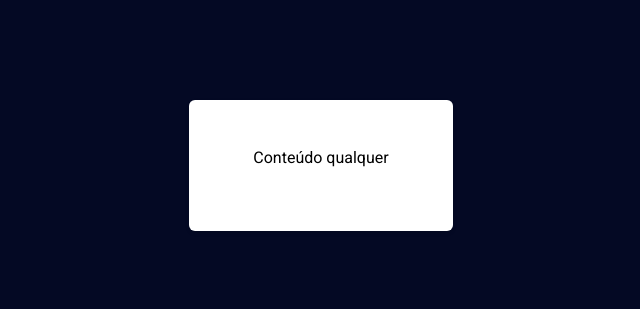
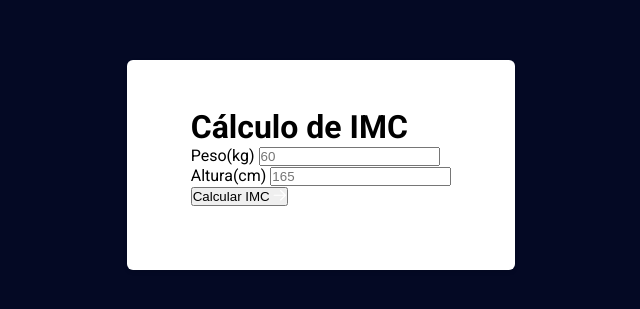
Before and after one commit to desenvjonathan/imc-calculator, a plain HTML site: page index.html in a window 1280 px wide. Shown: the part 235-544 px from the top of the page, without its empty margins (319-959 px from the left). Drawn offline with Linux system fonts and the light colour scheme.

Commit message:
finished html

```diff
--- a/index.html
+++ b/index.html
@@ -21,7 +21,30 @@
 
   <div class="container">
     <main class="card">
-      Conteúdo qualquer
+      <form>
+        <h1 class="title">Cálculo de IMC</h1>
+
+        <div class="input-wrapper">
+          <label for="weight"> Peso(kg)</label>
+          <input
+            id="weight"
+            type="text"
+            placeholder="60"/>
+        </div>
+
+        <div class="input-wrapper">
+          <label for="height"> Altura(cm)</label>
+          <input
+            id="height"
+            type="text"
+            placeholder="165"/>
+        </div>
+
+        <button type="submit">
+          Calcular IMC
+          <img src="./images/seta.svg" alt="seta para a direita">
+        </button>
+      </form>
     </main>
   </div>
 
```
Also changed, not shown: images/seta.svg (added).
